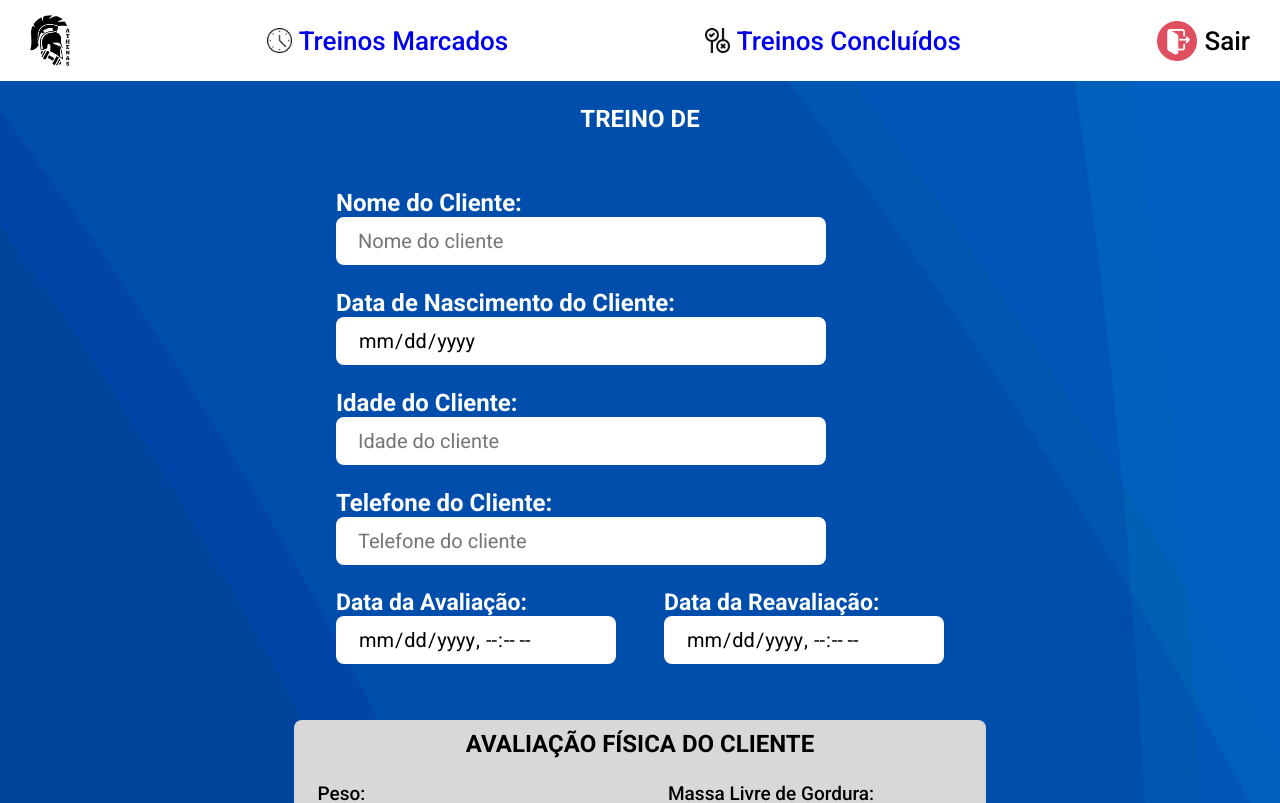
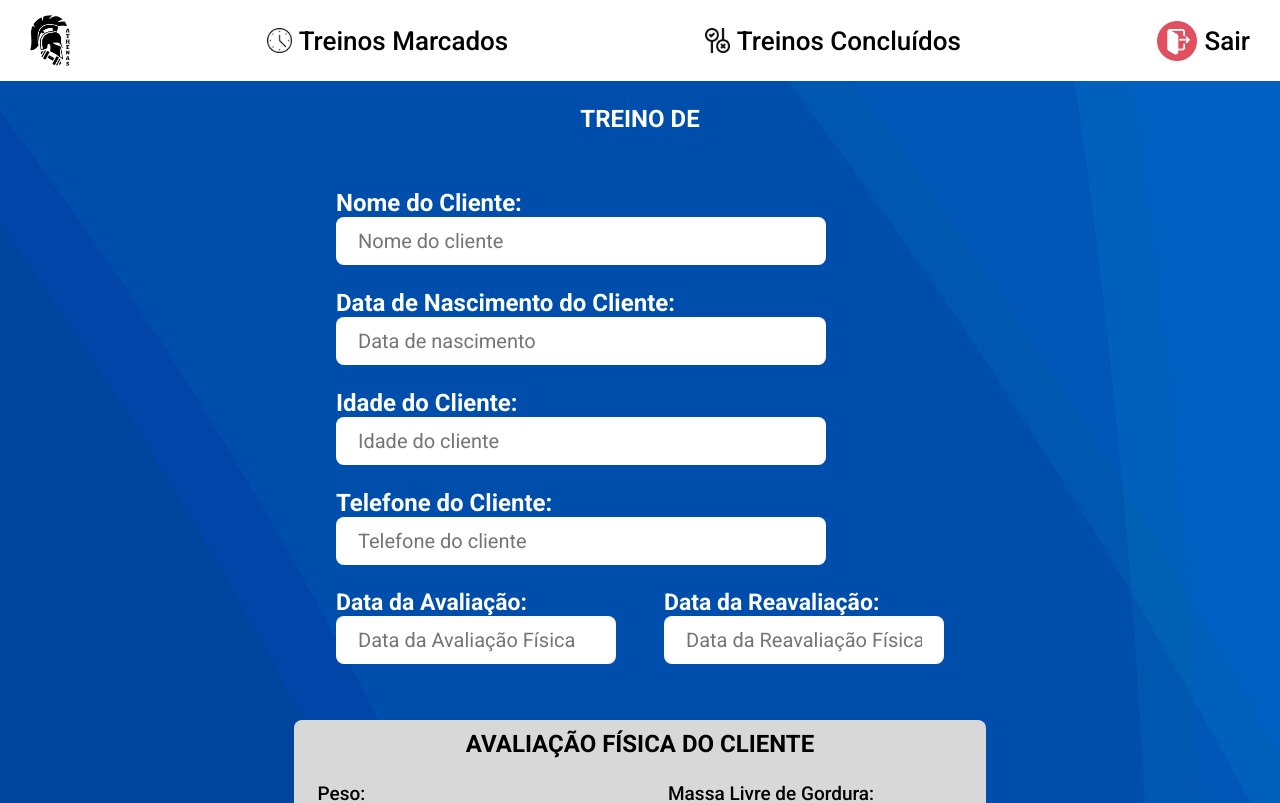
Before and after one commit to GuilhermeFio/Athenas, a React (Create React App) app in the folder frontend/: page /treinoCliente in a window 1280 px wide. Shown: the top 803 px of the page. Built offline with nearby package versions, Linux system fonts and the light colour scheme.

Commit message:
Frontend atualizado!

```diff
--- a/frontend/src/components/abasMenu/index.scss
+++ b/frontend/src/components/abasMenu/index.scss
@@ -60,14 +60,14 @@
             }
         }
 
-        .TreinosMarcados{
+        .treinosmarcados{
             p{
                 color: #000;
                 text-decoration: none;
             }
         }
 
-            .FinalizadosPendentes{
+            .finalizados{
                 p{
                     color: #000;
                     text-decoration: none;
--- a/frontend/src/pages/treinoCliente/index.jsx
+++ b/frontend/src/pages/treinoCliente/index.jsx
@@ -114,7 +114,7 @@ export default function InfoClientes (){
             setGordVis (cliente.gorduraVisceral);
             setAguaCorp (cliente.aguaCorporal);
 
-            setObjetivos (cliente.Objetivos);
+            setObjetivos (cliente.objetivos);
             setExercicios (cliente.exercicios);
     }
 
@@ -186,7 +186,7 @@ export default function InfoClientes (){
 
                     <div className='nascimento'>
                         <h2>Data de Nascimento do Cliente:</h2>
-                        <input type='date' placeholder='Data de nascimento' value={dataNascimento} onChange={e => setDataNascimento(e.target.value)} readOnly/>
+                        <input type='text' placeholder='Data de nascimento' value={dataNascimento} onChange={e => setDataNascimento(e.target.value)} readOnly/>
                     </div>
 
                     <div className='idade'>
@@ -202,12 +202,12 @@ export default function InfoClientes (){
                      <div className="avas">
                         <div className='dataava'>
                             <h2>Data da Avaliação:</h2>
-                            <input type='datetime-local' placeholder='Data da Avaliação Física' value={diaAvaliacao} onChange={e => setDiaAvaliacao(e.target.value)} readOnly/>
+                            <input type='text' placeholder='Data da Avaliação Física' value={diaAvaliacao} onChange={e => setDiaAvaliacao(e.target.value)} readOnly/>
                         </div>
 
                         <div className='datareava'>
                             <h2>Data da Reavaliação:</h2>
-                            <input type='datetime-local' placeholder='Data da Reavaliação Física' value={diaReavaliacao} onChange={e => setDiaReavaliacao(e.target.value)} readOnly/>
+                            <input type='text' placeholder='Data da Reavaliação Física' value={diaReavaliacao} onChange={e => setDiaReavaliacao(e.target.value)} readOnly/>
                         </div>
                      </div>
 
```
